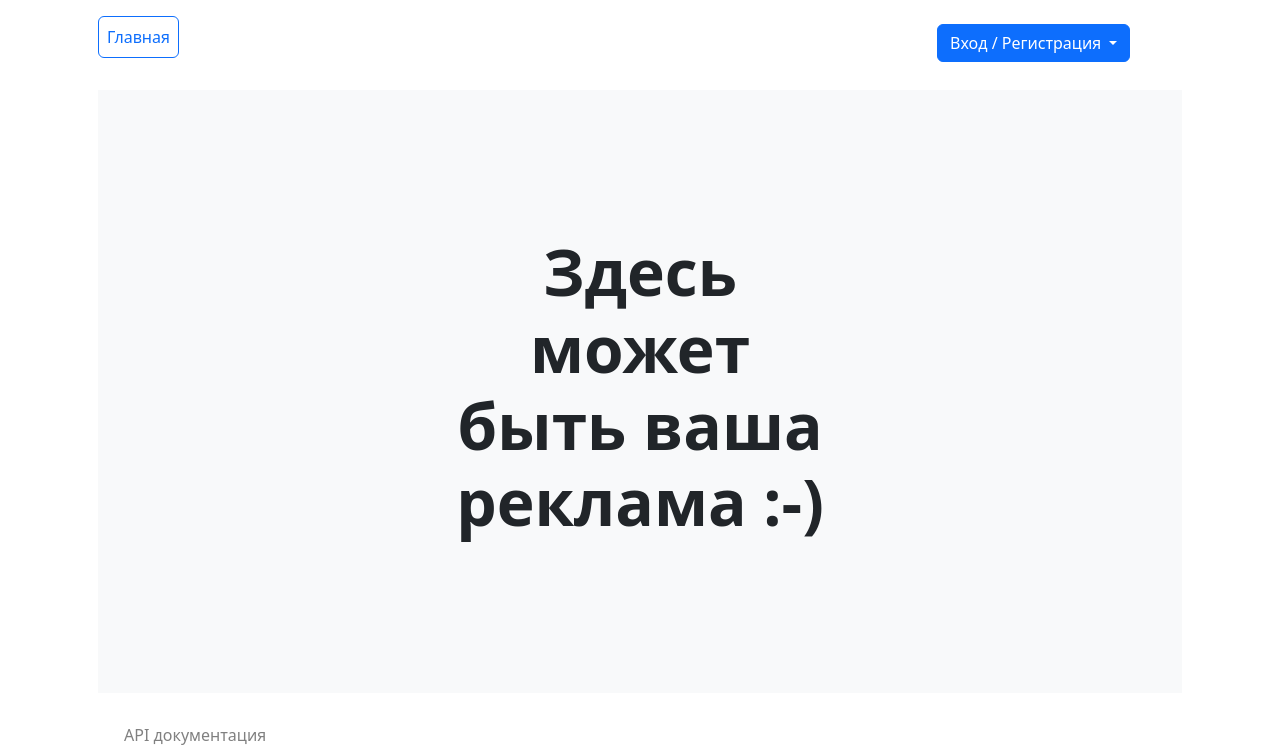
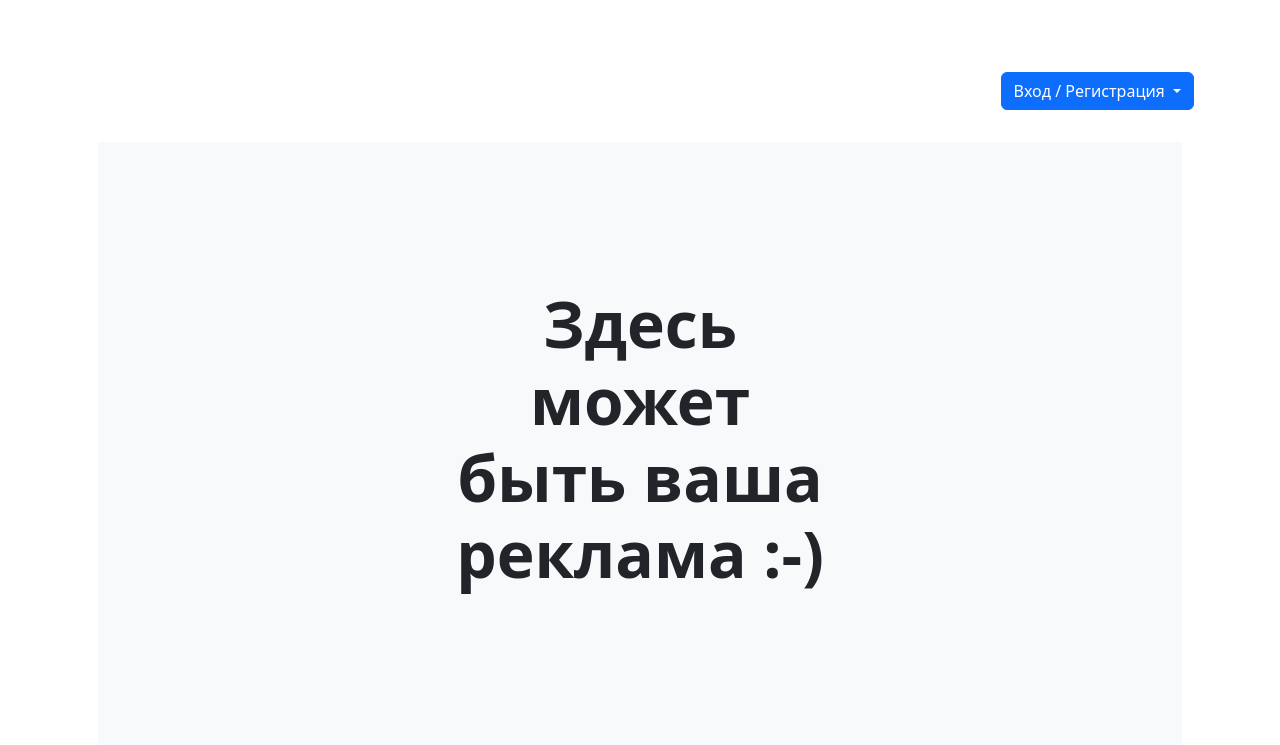
Before and after one commit to MiroshnikOFF/self-study, a Django app: template study/templates/study/home.html in a window 1280 px wide. Shown: the part 56-801 px from the top of the page. Run offline with Django 4.2, Linux system fonts and the light colour scheme; the template is opened without the code that fills it, so the values that code supplies are empty; some libraries are stand-ins or nearby versions.

Commit message:
refactor templates

```diff
--- a/study/templates/study/base.html
+++ b/study/templates/study/base.html
@@ -23,10 +23,9 @@
         </header>
 
         <div class="row">
-            <div class="col-9">
             <div class="p-3">
+                {% if user.is_authenticated %}
                     <a class="p-2 btn btn-outline-primary" href="{% url 'study:home' %}">Главная</a>
-                    {% if user.is_authenticated %}
                     <a class="p-2 btn btn-outline-primary" href="{% url 'study:sections' %}">Разделы</a>
                     <a class="p-2 btn btn-outline-primary" href="{% url 'study:lessons' %}">Уроки</a>
                 {% endif %}
@@ -37,9 +36,10 @@
                 {% endif %}
             </div>
         </div>
-            <div class="col-3">
+
+        <div class="row">
             {% if user.is_authenticated %}
-                    <div class="dropdown p-3">
+                <div class="dropdown mt-4 p-3" style="text-align: right">
                     <button class="btn btn-primary dropdown-toggle" type="button" data-bs-toggle="dropdown"
                             aria-expanded="false">
                         {{ user }}
@@ -56,7 +56,7 @@
                     </ul>
                 </div>
             {% else %}
-                    <div class="dropdown mt-4">
+                <div class="dropdown mt-4 p-3" style="text-align: right">
                     <button class="btn btn-primary dropdown-toggle" type="button" data-bs-toggle="dropdown"
                             aria-expanded="false">
                         Вход / Регистрация
@@ -68,7 +68,6 @@
                     </ul>
                 </div>
             {% endif %}
-            </div>
         </div>
     </div>
 
--- a/study/templates/study/question_form.html
+++ b/study/templates/study/question_form.html
@@ -18,7 +18,7 @@
         <div class="col-6">
             <div class="card">
                 <div class="card-header">
-                    Вопросы
+                    Редактирование вариантов ответа
                 </div>
                 <div class="card-body">
                     {{ formset.management_form }}
--- a/study/templates/study/test_form.html
+++ b/study/templates/study/test_form.html
@@ -38,8 +38,9 @@
                                 {{ form.as_p }}
                                 {% if not forloop.last %}
                                     <a class="btn btn-outline-primary" style="margin-top: 30px"
-                                       href="{% question_path object.pk questions_pk forloop.counter0 %}">Редактировать
-                                        ответы</a>
+                                       href="{% question_path object.pk questions_pk forloop.counter0 %}">
+                                        Редактировать варианты ответа
+                                    </a>
                                     <hr>
                                 {% endif %}
                             {% endfor %}
```
Lines whose indentation alone changed are shown as unchanged.
